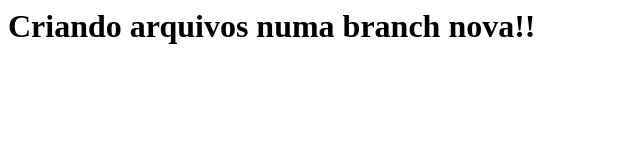
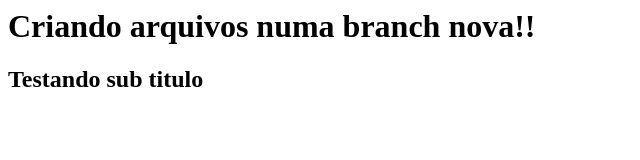
Before and after one commit to RobsonAdorno/RepoGit, a plain HTML site: page teste.html in a window 1280 px wide. Shown: the whole page, without its empty margins (0-640 px from the left). Drawn offline with Linux system fonts and the light colour scheme.

Commit message:
Subtitulo

```diff
--- a/teste.html
+++ b/teste.html
@@ -8,6 +8,7 @@
 
 		<header>
 		<h1>Criando arquivos numa branch nova!!</h1>
+		<h2>Testando sub titulo</h2>
 		</header>
 	</body>
 </html>
```
